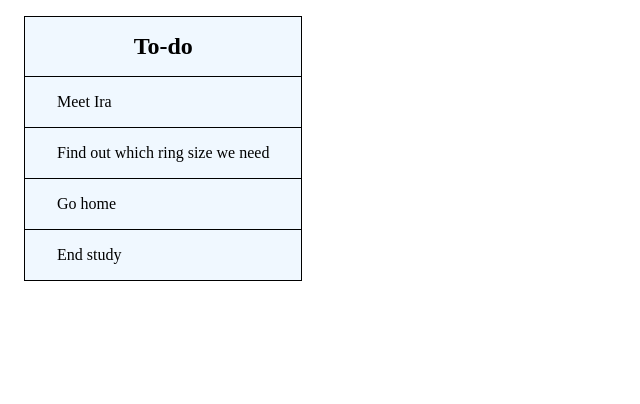
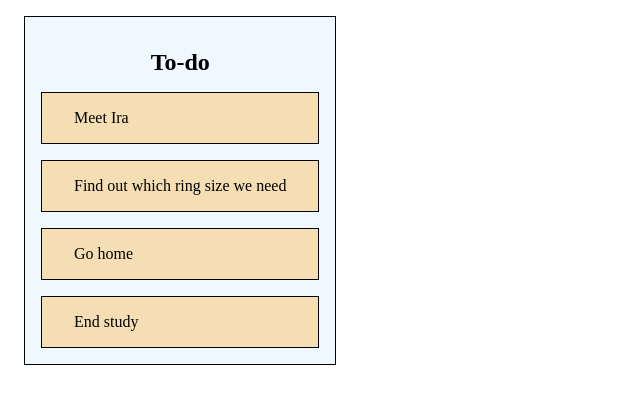
Before and after one commit to YevheniiKisel/kanban_react, a React (Vite) app: page / in a window 1280 px wide. Shown: the top 404 px of the page, without its empty margins (0-640 px from the left). Built offline with nearby package versions, Linux system fonts and the light colour scheme.

Commit message:
Implemented drag-n-drop feature for tasks

```diff
--- a/package.json
+++ b/package.json
@@ -10,6 +10,7 @@
     "preview": "vite preview"
   },
   "dependencies": {
+    "@types/react-beautiful-dnd": "^13.1.4",
     "css-reset-and-normalize": "^2.3.6",
     "react": "^18.2.0",
     "react-beautiful-dnd": "^13.1.1",
--- a/src/App.tsx
+++ b/src/App.tsx
@@ -1,15 +1,21 @@
 import { FC, useState } from "react"
 import DragColumn from "./components/DragColumn";
 import {initialData} from './initialData';
-import {Task, Column, Data} from './initialData'
+import { Data} from './initialData'
+import {DragDropContext, DropResult, OnDragEndResponder} from 'react-beautiful-dnd'
+
 
 
 
 const App: FC = () => {
   const [data, setData] = useState<Data>(initialData);
 
+  function onDragEnd(result: DropResult):void {
+
+  }
+
   return (
-    <>
+    <DragDropContext onDragEnd={onDragEnd}>
       {data.columnOrder.map((columnId) => {
         const column = data.columns[columnId];
         const tasks = column.taskIds.map((taskId) => data.tasks[taskId]);
@@ -18,7 +24,7 @@ const App: FC = () => {
           < DragColumn key={columnId} column={column} tasks={tasks}/>
         );
       })}
-    </>
+    </DragDropContext>
   )
 }
 
--- a/src/components/DragColumn.tsx
+++ b/src/components/DragColumn.tsx
@@ -1,7 +1,8 @@
-import { FC } from 'react'
-import {Task, Column} from '../initialData'
-import {styled} from "styled-components"
-import DragTask from './Task';
+import { FC } from "react";
+import { Task, Column } from "../initialData";
+import { styled } from "styled-components";
+import DragTask from "./Task";
+import { Droppable } from "react-beautiful-dnd";
 
 const Container = styled.div`
   display: flex;
@@ -13,6 +14,7 @@ const Container = styled.div`
   margin: 1rem;
   border: 1px solid black;
   width: fit-content;
+  padding: 1rem;
 `;
 const Title = styled.h3`
   font-size: 24px;
@@ -24,31 +26,38 @@ const TaskList = styled.div`
   display: flex;
   flex-wrap: wrap;
   flex-direction: column;
-  justify-content: space-around;
+  justify-content: space-between;
   align-content: center;
   text-align: start;
 `;
 
+type DragColumnProps = {
+  column: Column;
+  tasks: Task[];
+};
 
-type DragColumnProps = {
-  column: Column,
-  tasks: Task[]
-}
-
-
-const DragColumn: FC<DragColumnProps> = ({column, tasks}) => {
+const DragColumn: FC<DragColumnProps> = ({ column, tasks }) => {
   return (
     <Container>
       <Title>{column.title}</Title>
-      <TaskList>
-        {tasks.map((task) => {
-          return (
-            <DragTask key={task.id} content={task.content}  />
-          )
-        })}
-      </TaskList>
+      <Droppable droppableId={column.id}>
+        {(provided) => (
+          <TaskList ref={provided.innerRef} {...provided.droppableProps}>
+            {tasks.map((task, index) => {
+              return (
+                <DragTask
+                  key={task.id}
+                  task = {task}
+                  index={index}
+                />
+              );
+            })}
+            {provided.placeholder}
+          </TaskList>
+        )}
+      </Droppable>
     </Container>
-  )
-}
+  );
+};
 
-export default DragColumn
+export default DragColumn;
--- a/src/components/Task.tsx
+++ b/src/components/Task.tsx
@@ -1,25 +1,39 @@
-import { FC } from "react"
-import {styled} from "styled-components"
+import { FC } from "react";
+import { styled } from "styled-components";
+import { Draggable } from "react-beautiful-dnd";
+import { Task } from "../initialData";
+
 
 const Container = styled.div`
   padding: 1rem 2rem;
+  margin-bottom: 1rem;
+  border: 1px solid black;
+  background-color: wheat;
+  &:last-child {
+    margin-bottom: 0;
+  }
 
-  border-top: 1px solid black ;
-  &:first-child {
-    margin-top: 0;
-  }
-`
+`;
 
 type TaskProps = {
-  content: string
-}
+  task: Task;
+  index: number;
+};
 
-const DragTask: FC<TaskProps> = ({content}) => {
+const DragTask: FC<TaskProps> = ({ task, index }) => {
   return (
-    <Container>
-      {content}
-    </Container>
-  )
-}
+    <Draggable draggableId={task.id} index={index}>
+      {(provided) => (
+        <Container
+          ref={provided.innerRef}
+          {...provided.dragHandleProps}
+          {...provided.draggableProps}
+        >
+          {task.content}
+        </Container>
+      )}
+    </Draggable>
+  );
+};
 
 export default DragTask;
--- a/src/main.tsx
+++ b/src/main.tsx
@@ -3,7 +3,5 @@ import * as ReactDOM from 'react-dom/client'
 import App from './App'
 
 ReactDOM.createRoot(document.getElementById('root') as HTMLElement).render(
-  <React.StrictMode>
     <App />
-  </React.StrictMode>,
 )
--- a/tsconfig.node.json
+++ b/tsconfig.node.json
@@ -3,7 +3,7 @@
     "composite": true,
     "skipLibCheck": true,
     "module": "ESNext",
-    "moduleResolution": "bundler",
+    "moduleResolution": "node",
     "allowSyntheticDefaultImports": true
   },
   "include": ["vite.config.ts"]
```
Also changed, not shown: 1 other file (tests, documents, lock files or other folders).
